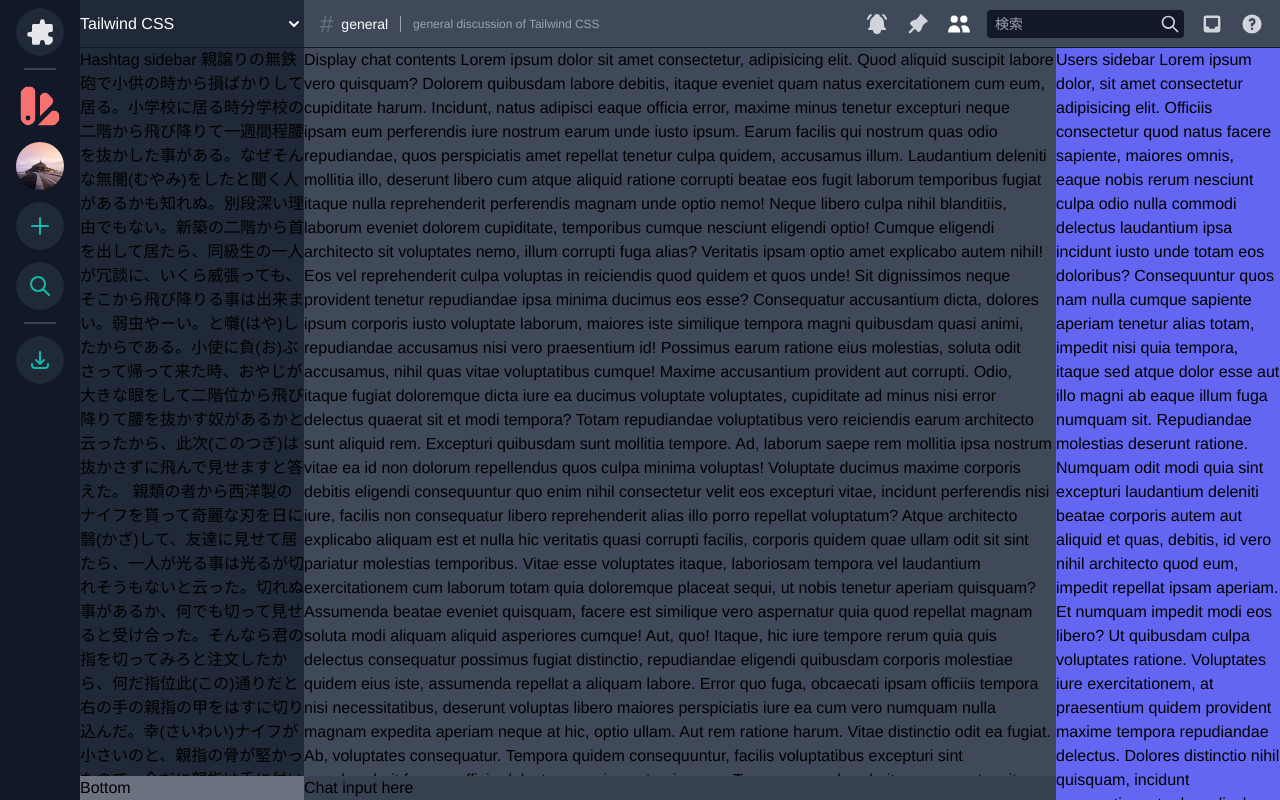
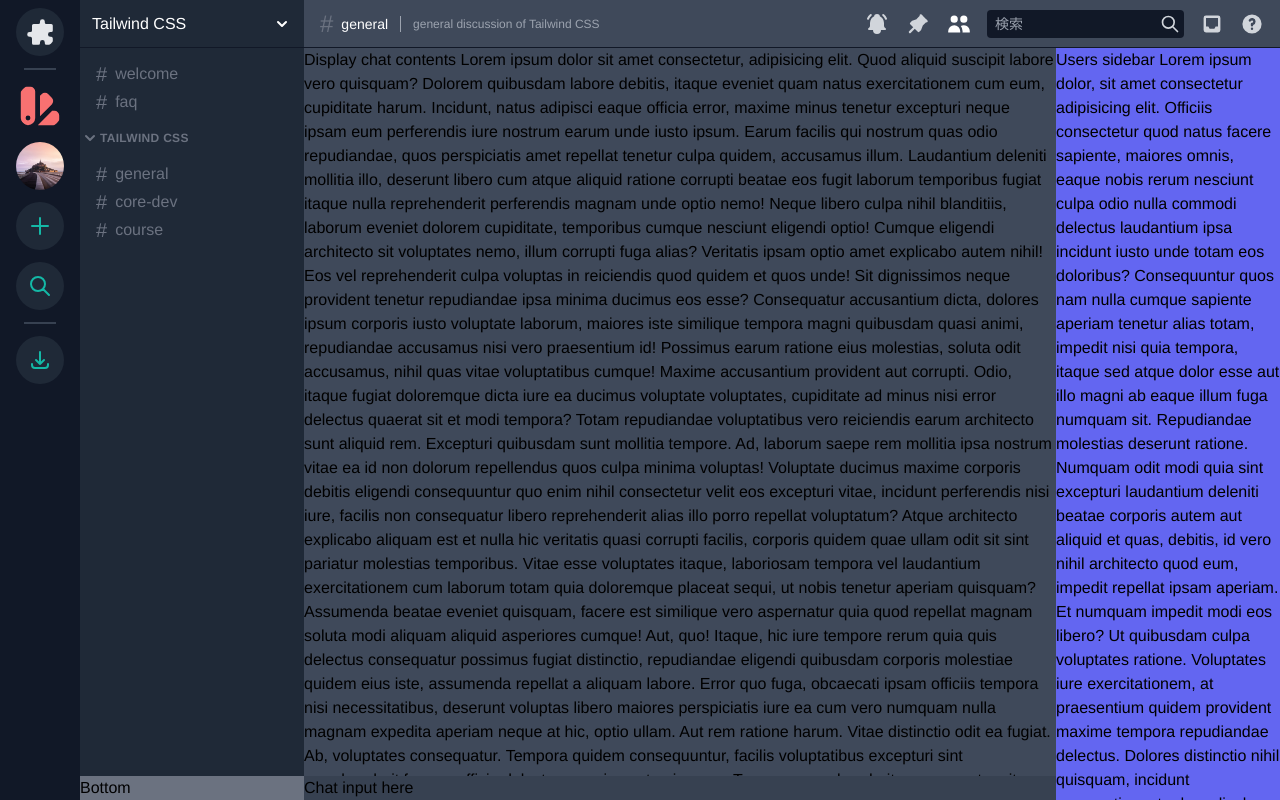
Before and after one commit to miya-start/next-chat, a Next.js app: page / in a window 1280 px wide. Built offline with nearby package versions, Linux system fonts and the light colour scheme.

Commit message:
Change width and height specifications

```diff
--- a/pages/index.tsx
+++ b/pages/index.tsx
@@ -21,7 +21,7 @@
       </Head>
 
       <nav className="flex-none flex flex-col min-h-screen h-screen w-20 p-2 bg-gray-900">
-        <div className="overflow-y-auto">
+        <div className="overflow-y-auto text-sm">
           <ul className="text-center">
             <li>
               <a
@@ -29,7 +29,11 @@
                 className="flex justify-center items-center mx-auto w-12 h-12 text-gray-200 hover:text-white bg-gray-800 hover:bg-indigo-500 rounded-full hover:rounded-2xl transition-all"
                 aria-label="ホーム"
               >
-                <PuzzleIcon className="h-8 w-8 mx-auto rounded-full" />
+                <PuzzleIcon
+                  className="mx-auto rounded-full"
+                  width={32}
+                  height={32}
+                />
               </a>
             </li>
           </ul>
@@ -37,7 +41,11 @@
           <ul aria-label="サーバー">
             <li className="mt-3">
               <a href="#" aria-label="テストサーバー１">
-                <ColorSwatchIcon className="h-12 w-12 mx-auto rounded-full text-red-400" />
+                <ColorSwatchIcon
+                  className="mx-auto rounded-full text-red-400"
+                  width={48}
+                  height={48}
+                />
               </a>
             </li>
             <li className="mt-3">
@@ -63,7 +71,7 @@
                 href="#"
                 aria-label="サーバーを追加"
               >
-                <PlusIcon className="w-6 h-6" />
+                <PlusIcon width={24} height={24} />
               </a>
             </li>
             <li className="mt-3">
@@ -72,7 +80,7 @@
                 href="#"
                 aria-label="公開サーバーを探す"
               >
-                <SearchIcon className="w-6 h-6" />
+                <SearchIcon width={24} height={24} />
               </a>
             </li>
           </ul>
@@ -84,7 +92,7 @@
                 href="#"
                 aria-label="アプリをダウンロード"
               >
-                <DownloadIcon className="w-6 h-6" />
+                <DownloadIcon width={24} height={24} />
               </a>
             </li>
           </ul>
@@ -95,10 +103,10 @@
           className="flex h-12 text-white"
           aria-label="チャンネルのヘッダー"
         >
-          <div className="flex-none flex justify-between items-center w-56 bg-gray-800 border-b border-gray-900">
+          <div className="flex-none flex justify-between items-center w-56 px-3 py-2 bg-gray-800 border-b border-gray-900">
             <div>Tailwind CSS</div>
             <span>
-              <ChevronDownIcon className="h-5 w-5" />
+              <ChevronDownIcon width={20} height={20} />
             </span>
           </div>
           <div className="flex-1 flex justify-between items-center px-4 bg-gray-750 border-b border-gray-900">
@@ -159,10 +167,47 @@
         <div className="flex-1 flex overflow-y-hidden">
           <aside className="bg-gray-800 w-56 flex-none flex flex-col justify-between">
             <div className="overflow-y-auto">
-              Hashtag sidebar
-              親譲りの無鉄砲で小供の時から損ばかりして居る。小学校に居る時分学校の二階から飛び降りて一週間程腰を抜かした事がある。なぜそんな無闇(むやみ)をしたと聞く人があるかも知れぬ。別段深い理由でもない。新築の二階から首を出して居たら、同級生の一人が冗談に、いくら威張っても、そこから飛び降りる事は出来まい。弱虫やーい。と囃(はや)したからである。小使に負(お)ぶさって帰って来た時、おやじが大きな眼をして二階位から飛び降りて腰を抜かす奴があるかと云ったから、此次(このつぎ)は抜かさずに飛んで見せますと答えた。
-              　親類の者から西洋製のナイフを貰って奇麗な刃を日に翳(かざ)して、友達に見せて居たら、一人が光る事は光るが切れそうもないと云った。切れぬ事があるか、何でも切って見せると受け合った。そんなら君の指を切ってみろと注文したから、何だ指位此(この)通りだと右の手の親指の甲をはすに切り込んだ。幸(さいわい)ナイフが小さいのと、親指の骨が堅かったので、今だに親指は手に付いて居る。然し創痕(きずあと)は死ぬ迄消えぬ。
-              　庭を東へ二十歩に行き尽すと、南上がりに聊(いささ)か許(ばか)りの菜園があって、真中に栗の木が一本立って居る。是(こ)れは命より大事な栗だ。実の熟する時分は起き抜けに脊戸(せど)を出て落ちた奴を拾ってきて、学校で食う。菜園の西側が山城屋(やましろや)と云う質屋の庭続きで、
+              <ul className="px-2 py-3">
+                <li className="px-2 text-gray-500 hover:text-gray-200 hover:bg-gray-700">
+                  <a href="#" className="flex items-center">
+                    <span className="text-xl">#</span>
+                    <span className="ml-2">welcome</span>
+                  </a>
+                </li>
+                <li className="px-2 text-gray-500 hover:text-gray-200 hover:bg-gray-700">
+                  <a href="#" className="flex items-center">
+                    <span className="text-xl">#</span>
+                    <span className="ml-2">faq</span>
+                  </a>
+                </li>
+              </ul>
+
+              <button className="flex items-center text-gray-500 hever:text-gray-200">
+                <ChevronDownIcon width={20} height={20} />
+                <h3 className="text-xs font-semibold tracking-wide uppercase">
+                  Tailwind CSS
+                </h3>
+              </button>
+              <ul className="px-2 py-3">
+                <li className="px-2 text-gray-500 hover:text-gray-200 hover:bg-gray-700">
+                  <a href="#" className="flex items-center">
+                    <span className="text-xl">#</span>
+                    <span className="ml-2">general</span>
+                  </a>
+                </li>
+                <li className="px-2 text-gray-500 hover:text-gray-200 hover:bg-gray-700">
+                  <a href="#" className="flex items-center">
+                    <span className="text-xl">#</span>
+                    <span className="ml-2">core-dev</span>
+                  </a>
+                </li>
+                <li className="px-2 text-gray-500 hover:text-gray-200 hover:bg-gray-700">
+                  <a href="#" className="flex items-center">
+                    <span className="text-xl">#</span>
+                    <span className="ml-2">course</span>
+                  </a>
+                </li>
+              </ul>
             </div>
             <div className="bg-gray-500">Bottom</div>
           </aside>
```
